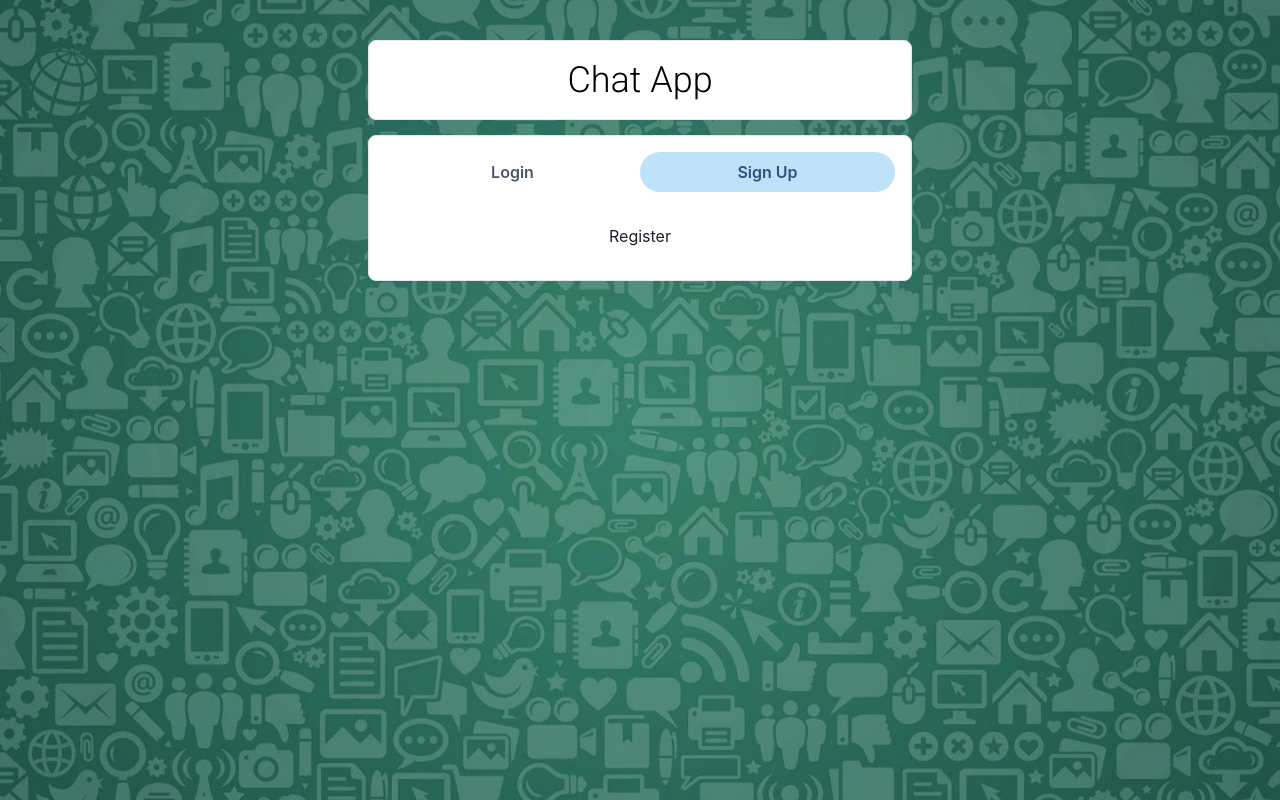
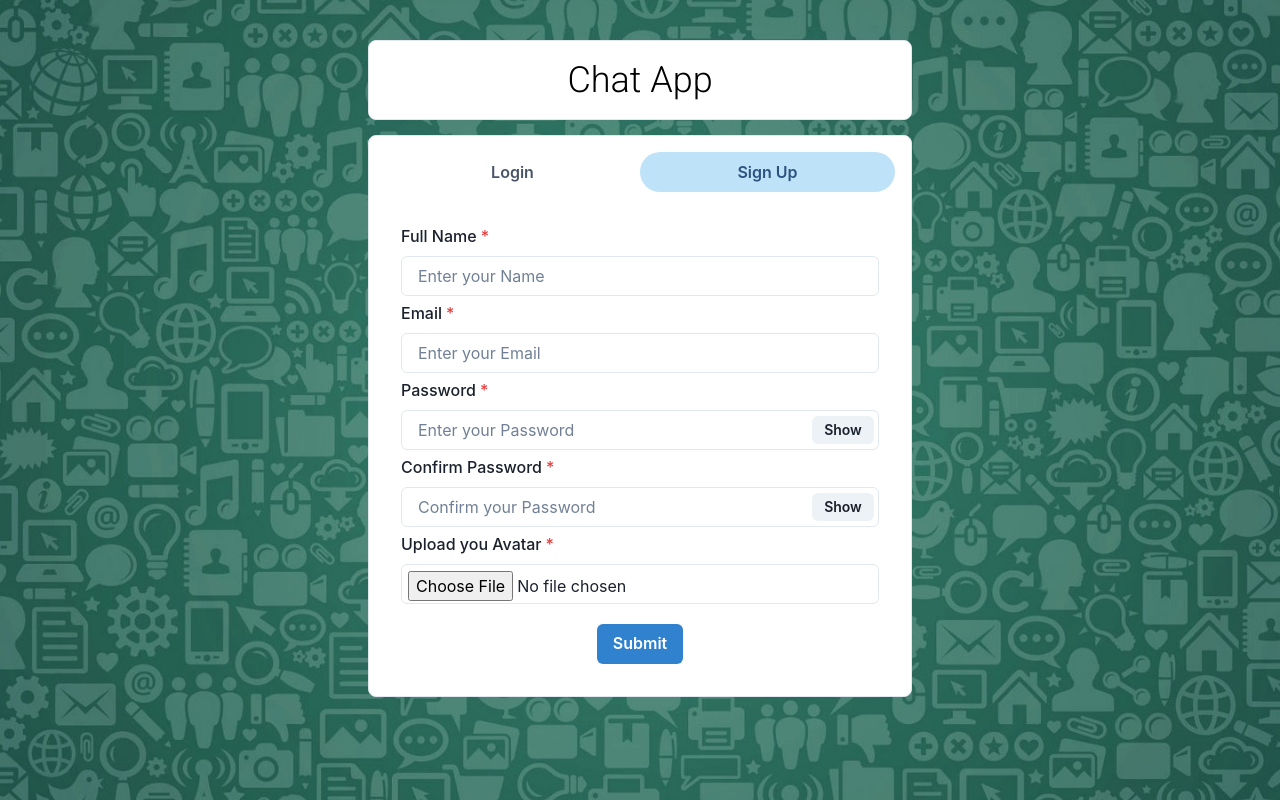
Before and after one commit to dilshan-98/MERN-Chat-App-with-Socket.IO, a React (Create React App) app in the folder frontend/: page / in a window 1280 px wide. Both pictures are taken after a click on the tab "Sign Up". Built offline with nearby package versions, Linux system fonts and the light colour scheme.

Commit message:
init reg

```diff
--- a/frontend/src/Components/Register.js
+++ b/frontend/src/Components/Register.js
@@ -1,11 +1,102 @@
-import React from "react";
+import {
+  Button,
+  FormControl,
+  FormLabel,
+  Input,
+  InputGroup,
+  InputRightElement,
+  VStack,
+} from "@chakra-ui/react";
+import React, { useState } from "react";
 
 const Register = () => {
-    return (
-        <div>
-            Register
-        </div>
-    );
+  const [name, setName] = useState();
+  const [email, setEmail] = useState();
+  const [password, setPassword] = useState();
+  const [confirmPassword, setConfirmPassword] = useState();
+  const [pic, setPic] = useState();
+  const [show, setShow] = useState(false);
+
+  const toggleClick = () => setShow(!show);
+
+  const postDetails = (pic) => {};
+
+  const submitHandler = () => {};
+
+  return (
+    <VStack spacing="5px">
+      <FormControl id="full-name" isRequired>
+        <FormLabel>
+          Full Name
+        </FormLabel>
+        <Input
+          placeholder="Enter your Name"
+          onChange={(e) => setName(e.target.value)}
+        />
+      </FormControl>
+      <FormControl id="email" isRequired>
+        <FormLabel>
+          Email
+        </FormLabel>
+        <Input
+          placeholder="Enter your Email"
+          onChange={(e) => setEmail(e.target.value)}
+        />
+      </FormControl>
+      <FormControl id="password" isRequired>
+        <FormLabel>
+          Password
+        </FormLabel>
+        <InputGroup size="md">
+          <Input
+            type={show ? "text" : "password"}
+            placeholder="Enter your Password"
+            onChange={(e) => setPassword(e.target.value)}
+          />
+          <InputRightElement width="4.5rem">
+            <Button h="1.75rem" size="sm" onClick={toggleClick}>
+              {show ? "Hide" : "Show"}
+            </Button>
+          </InputRightElement>
+        </InputGroup>
+      </FormControl>
+      <FormControl id="confirm-password" isRequired>
+        <FormLabel>
+          Confirm Password
+        </FormLabel>
+        <InputGroup size="md">
+          <Input
+            type={show ? "text" : "password"}
+            placeholder="Confirm your Password"
+            onChange={(e) => setConfirmPassword(e.target.value)}
+          />
+          <InputRightElement width="4.5rem">
+            <Button h="1.75rem" size="sm" onClick={toggleClick}>
+              {show ? "Hide" : "Show"}
+            </Button>
+          </InputRightElement>
+        </InputGroup>
+      </FormControl>
+      <FormControl id="pic" isRequired>
+        <FormLabel>Upload you Avatar</FormLabel>
+        <Input
+          type="file"
+          p={1.5}
+          accept="image/*"
+          onChange={(e) => postDetails(e.target.files[0])}
+        />
+      </FormControl>
+      <Button
+        colorScheme="blue"
+        width="100"
+        style={{ marginTop: 15 }}
+        color="white"
+        onClick={submitHandler}
+      >
+        Submit
+      </Button>
+    </VStack>
+  );
 };
 
 export default Register;
```
